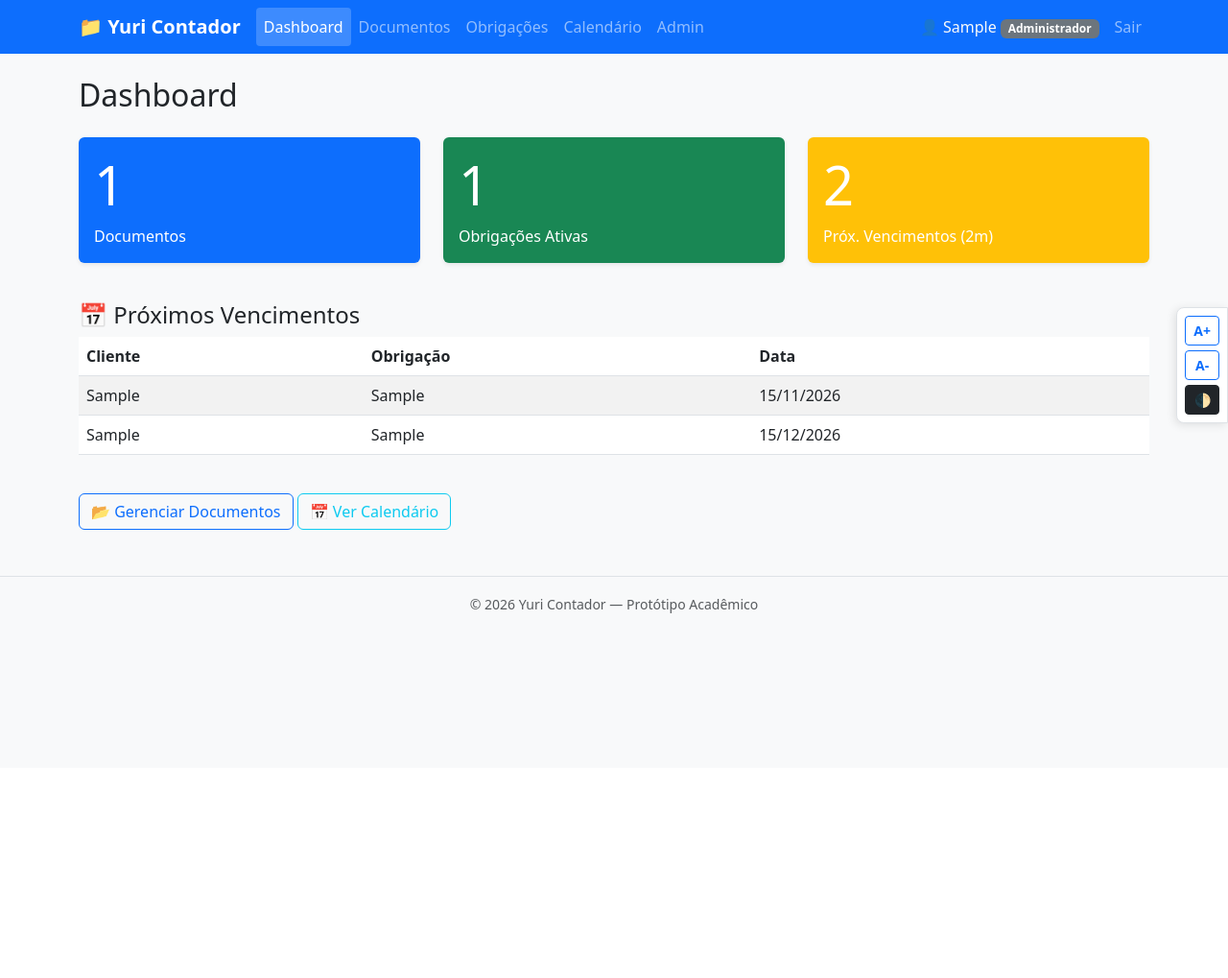
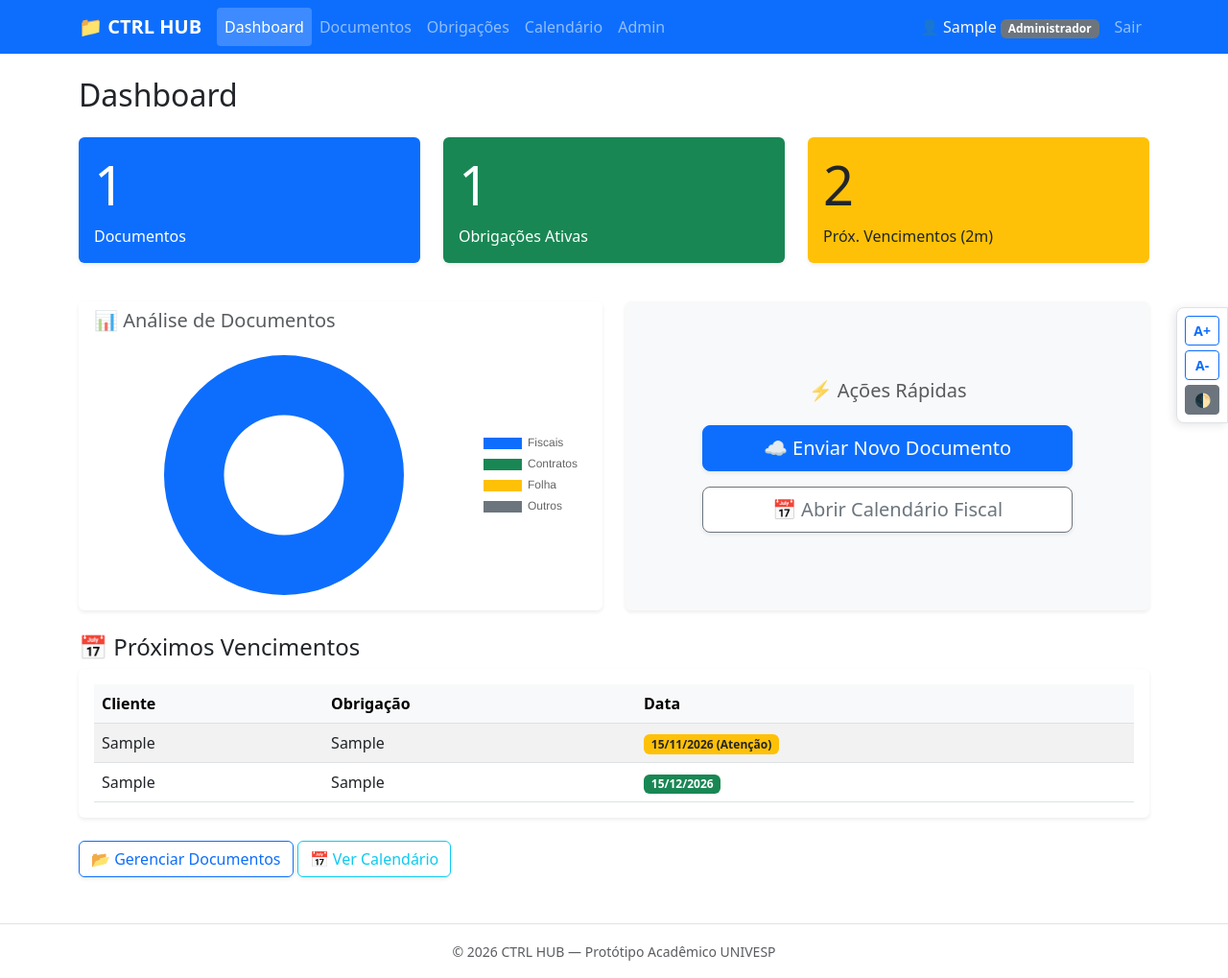
Before and after one commit to ArthurGutemberg-Univesp/ctrlhubgestao, a Django app: page / in a window 1280 px wide. Shown: the whole page at 96% size. Before the commit the page ends 639 px from the top, so only its background shows below. Run offline with Django 4.2, Linux system fonts and the light colour scheme; a user stored in the database is signed in; tables that the repository leaves empty hold one stand-in row (values such as "Sample post").

Commit message:
Dashboard e Vencimentos

```diff
--- a/core/management/commands/criar_demo.py
+++ b/core/management/commands/criar_demo.py
@@ -50,7 +50,7 @@ class Command(BaseCommand):
         admin, created = CustomUser.objects.get_or_create(
             username='admin',
             defaults={
-                'email': 'admin@yuricontador.com',
+                'email': 'admin@ctrlhub.com',
                 'cargo': 'ADMIN',
                 'is_staff': True,
                 'is_superuser': True,
@@ -66,7 +66,7 @@ class Command(BaseCommand):
             defaults={
                 'first_name': 'João',
                 'last_name': 'Contador',
-                'email': 'joao@yuricontador.com',
+                'email': 'joao@ctrlhub.com',
                 'cargo': 'CONTADOR',
                 'is_staff': True,
             }
--- a/core/views.py
+++ b/core/views.py
@@ -1,38 +1,52 @@
 from django.shortcuts import render
 from django.contrib.auth.decorators import login_required
-from datetime import date
+from documentos.models import Documento
 from fiscal.models import ObrigacaoFiscal
 from fiscal.utils import calcular_proximas_datas
-from documentos.models import Documento
+from datetime import date
 
 @login_required
 def home(request):
     user = request.user
-    ctx = {}
+    hoje = date.today()
 
-    # Totais conforme cargo
+    # 1. Filtro base por perfil
     if user.cargo in ['ADMIN', 'CONTADOR']:
-        ctx['total_documentos'] = Documento.objects.count()
-        ctx['total_obrigacoes'] = ObrigacaoFiscal.objects.filter(ativo=True).count()
-        obrigacoes_ativas = ObrigacaoFiscal.objects.filter(ativo=True)
+        docs = Documento.objects.all()
+        obrigacoes = ObrigacaoFiscal.objects.filter(ativo=True)
     else:
-        ctx['total_documentos'] = Documento.objects.filter(cliente=user.empresa).count()
-        ctx['total_obrigacoes'] = ObrigacaoFiscal.objects.filter(cliente=user.empresa, ativo=True).count()
-        obrigacoes_ativas = ObrigacaoFiscal.objects.filter(cliente=user.empresa, ativo=True)
+        docs = Documento.objects.filter(cliente=user.empresa)
+        obrigacoes = ObrigacaoFiscal.objects.filter(cliente=user.empresa, ativo=True)
 
-    # Próximos vencimentos (limitado a 5)
-    proximos = []
-    hoje = date.today()
-    for ob in obrigacoes_ativas:
+    # 2. Dados do Gráfico de Documentos
+    qtd_fiscais = docs.filter(categoria='FISCAL').count()
+    qtd_contratos = docs.filter(categoria='CONTRATO').count()
+    qtd_folhas = docs.filter(categoria='FOLHA').count()
+    qtd_outros = docs.filter(categoria='OUTROS').count()
+
+    # 3. Lógica dos próximos vencimentos
+    proximos_vencimentos = []
+    for ob in obrigacoes:
         datas = calcular_proximas_datas(ob.data_vencimento_base, ob.periodicidade, meses_adiante=2)
         for d in datas:
-            if d >= hoje:
-                proximos.append({
+            diff = (d - hoje).days
+            if diff >= 0:
+                proximos_vencimentos.append({
                     'cliente': ob.cliente.razao_social,
                     'tipo': ob.tipo,
                     'data': d,
+                    'dias_para_vencer': diff # <-- Isso alimenta os badges coloridos do HTML
                 })
-    proximos.sort(key=lambda x: x['data'])
-    ctx['proximos_vencimentos'] = proximos[:5]
 
-    return render(request, 'home.html', ctx)
+    # Ordena os vencimentos da data mais próxima para a mais distante
+    proximos_vencimentos = sorted(proximos_vencimentos, key=lambda x: x['data'])
+
+    contexto = {
+        'total_documentos': docs.count(),
+        'total_obrigacoes': obrigacoes.count(),
+        'proximos_vencimentos': proximos_vencimentos,
+        'grafico_labels': ['Fiscais', 'Contratos', 'Folha', 'Outros'],
+        'grafico_dados': [qtd_fiscais, qtd_contratos, qtd_folhas, qtd_outros],
+    }
+
+    return render(request, 'home.html', contexto)
--- a/fiscal/management/commands/gerar_lembretes.py
+++ b/fiscal/management/commands/gerar_lembretes.py
@@ -38,7 +38,7 @@ class Command(BaseCommand):
                                 message=f'Prezado(a) {contador.first_name},\n\n'
                                         f'O vencimento {obrigacao.tipo} da empresa {obrigacao.cliente.razao_social} '
                                         f'ocorrerá em {data_venc.strftime("%d/%m/%Y")}.',
-                                from_email='sistema@yuricontador.com.br',
+                                from_email='sistema@ctrlhub.com.br',
                                 recipient_list=[contador.email],
                             )
                             self.stdout.write(self.style.SUCCESS(
--- a/templates/base.html
+++ b/templates/base.html
@@ -3,12 +3,10 @@
 <head>
     <meta charset="UTF-8">
     <meta name="viewport" content="width=device-width, initial-scale=1.0">
-    <title>{% block title %}Yuri Contador — Gestão Documental{% endblock %}</title>
+    <title>{% block title %}CTRL HUB — Gestão Documental{% endblock %}</title>
     <link href="https://cdn.jsdelivr.net/npm/bootstrap@5.3.0/dist/css/bootstrap.min.css" rel="stylesheet">
     <style>
-        body {
-            background-color: #f8f9fa;
-        }
+        /* A cor de fundo fixa do body foi removida para o modo escuro funcionar */
         .navbar-brand {
             font-weight: bold;
         }
@@ -26,12 +24,12 @@
     </style>
     {% block extra_css %}{% endblock %}
 </head>
-<body>
+<body class="bg-body text-body">
     <!-- Barra de navegação -->
     <nav class="navbar navbar-expand-lg navbar-dark bg-primary">
         <div class="container">
             <a class="navbar-brand" href="{% url 'home' %}">
-                📁 Yuri Contador
+                📁 CTRL HUB
             </a>
             <button class="navbar-toggler" type="button" data-bs-toggle="collapse" data-bs-target="#navbarNav">
                 <span class="navbar-toggler-icon"></span>
@@ -89,34 +87,32 @@
     </div>
 
     <!-- Rodapé -->
-    <footer class="mt-5 py-3 bg-light text-center text-muted">
-        <small>© 2026 Yuri Contador — Protótipo Acadêmico</small>
+    <footer class="mt-5 py-3 text-center text-muted">
+        <small>© 2026 CTRL HUB — Protótipo Acadêmico UNIVESP</small>
     </footer>
 
     <script src="https://cdn.jsdelivr.net/npm/bootstrap@5.3.0/dist/js/bootstrap.bundle.min.js"></script>
     {% block extra_js %}{% endblock %}
 
     <!-- Widget de Acessibilidade Flutuante -->
-    <div style="position: fixed; top: 40%; right: 0; background: #ffffff; border: 1px solid #dee2e6; padding: 8px; border-radius: 8px 0 0 8px; z-index: 9999; display: flex; flex-direction: column; gap: 5px; box-shadow: -2px 2px 10px rgba(0,0,0,0.1);">
+    <div style="position: fixed; top: 40%; right: 0; background: var(--bs-body-bg); border: 1px solid var(--bs-border-color); padding: 8px; border-radius: 8px 0 0 8px; z-index: 9999; display: flex; flex-direction: column; gap: 5px; box-shadow: -2px 2px 10px rgba(0,0,0,0.1);">
         <button onclick="mudarFonte(1)" class="btn btn-sm btn-outline-primary" aria-label="Aumentar tamanho da fonte" title="Aumentar Fonte"><b>A+</b></button>
         <button onclick="mudarFonte(-1)" class="btn btn-sm btn-outline-primary" aria-label="Diminuir tamanho da fonte" title="Diminuir Fonte"><b>A-</b></button>
-        <button onclick="toggleContraste()" class="btn btn-sm btn-dark" aria-label="Alternar alto contraste" title="Alto Contraste">🌓</button>
+        <button onclick="toggleContraste()" class="btn btn-sm btn-secondary" aria-label="Alternar alto contraste" title="Alto Contraste">🌓</button>
     </div>
 
     <!-- Script de Controle da Acessibilidade -->
     <script>
-        let tamanhoAtual = 16; // Tamanho padrão em pixels
+        let tamanhoAtual = 16;
 
         function mudarFonte(passo) {
             tamanhoAtual += passo * 2;
-            // Limita o crescimento para não quebrar o layout (entre 12px e 24px)
             if(tamanhoAtual > 24) tamanhoAtual = 24;
             if(tamanhoAtual < 12) tamanhoAtual = 12;
             document.body.style.fontSize = tamanhoAtual + "px";
         }
 
         function toggleContraste() {
-            // Usa o recurso nativo de Dark Mode do Bootstrap 5
             let htmlElement = document.documentElement;
             let temaAtual = htmlElement.getAttribute("data-bs-theme");
 
--- a/templates/home.html
+++ b/templates/home.html
@@ -6,7 +6,7 @@
 <!-- Linha de cards -->
 <div class="row">
     <div class="col-md-6 col-lg-4 mb-3">
-        <div class="card text-white bg-primary">
+        <div class="card text-white bg-primary shadow-sm border-0">
             <div class="card-body">
                 <h5 class="card-title display-4">{{ total_documentos }}</h5>
                 <p class="card-text">Documentos</p>
@@ -14,7 +14,7 @@
         </div>
     </div>
     <div class="col-md-6 col-lg-4 mb-3">
-        <div class="card text-white bg-success">
+        <div class="card text-white bg-success shadow-sm border-0">
             <div class="card-body">
                 <h5 class="card-title display-4">{{ total_obrigacoes }}</h5>
                 <p class="card-text">Obrigações Ativas</p>
@@ -22,10 +22,41 @@
         </div>
     </div>
     <div class="col-md-6 col-lg-4 mb-3">
-        <div class="card text-white bg-warning">
+        <div class="card text-white bg-warning shadow-sm border-0">
             <div class="card-body">
-                <h5 class="card-title display-4">{{ proximos_vencimentos|length }}</h5>
-                <p class="card-text">Próx. Vencimentos (2m)</p>
+                <h5 class="card-title display-4 text-dark">{{ proximos_vencimentos|length }}</h5>
+                <p class="card-text text-dark">Próx. Vencimentos (2m)</p>
+            </div>
+        </div>
+    </div>
+</div>
+
+<div class="row mt-4 mb-4">
+    <!-- Gráfico Analítico -->
+    <div class="col-md-6">
+        <div class="card h-100 shadow-sm border-0">
+            <div class="card-header bg-white border-0">
+                <h5 class="mb-0 text-muted">📊 Análise de Documentos</h5>
+            </div>
+            <div class="card-body d-flex justify-content-center">
+                <canvas id="graficoDocumentos" style="max-height: 250px;"></canvas>
+            </div>
+        </div>
+    </div>
+
+    <!-- Painel de Ações Rápidas -->
+    <div class="col-md-6 mt-3 mt-md-0">
+        <div class="card h-100 shadow-sm border-0 bg-light">
+            <div class="card-body d-flex flex-column justify-content-center align-items-center">
+                <h5 class="text-muted mb-4">⚡ Ações Rápidas</h5>
+                <div class="d-grid gap-3 w-75">
+                    <a href="{% url 'upload_documento' %}" class="btn btn-primary btn-lg shadow-sm">
+                        ☁️ Enviar Novo Documento
+                    </a>
+                    <a href="{% url 'pagina_calendario' %}" class="btn btn-outline-secondary btn-lg bg-white shadow-sm">
+                        📅 Abrir Calendário Fiscal
+                    </a>
+                </div>
             </div>
         </div>
     </div>
@@ -34,9 +65,9 @@
 <!-- Tabela de próximos vencimentos -->
 <h4 class="mt-4">📅 Próximos Vencimentos</h4>
 {% if proximos_vencimentos %}
-<div class="table-responsive">
-    <table class="table table-striped align-middle">
-        <thead>
+<div class="table-responsive bg-white rounded shadow-sm p-3 mb-4">
+    <table class="table table-striped align-middle mb-0">
+        <thead class="table-light">
             <tr>
                 <th>Cliente</th>
                 <th>Obrigação</th>
@@ -48,18 +79,69 @@
             <tr>
                 <td>{{ v.cliente }}</td>
                 <td>{{ v.tipo }}</td>
-                <td>{{ v.data|date:"d/m/Y" }}</td>
+                <td>
+                    <!-- Lógica de badges coloridos para os vencimentos -->
+                    {% if v.dias_para_vencer <= 3 %}
+                        <span class="badge bg-danger">{{ v.data|date:"d/m/Y" }} (Urgente)</span>
+                    {% elif v.dias_para_vencer <= 7 %}
+                        <span class="badge bg-warning text-dark">{{ v.data|date:"d/m/Y" }} (Atenção)</span>
+                    {% else %}
+                        <span class="badge bg-success">{{ v.data|date:"d/m/Y" }}</span>
+                    {% endif %}
+                </td>
             </tr>
             {% endfor %}
         </tbody>
     </table>
 </div>
 {% else %}
-<p class="text-muted">Nenhum vencimento nos próximos meses.</p>
+<p class="text-muted bg-white p-3 rounded shadow-sm">Nenhum vencimento nos próximos meses.</p>
 {% endif %}
 
-<div class="mt-4">
-    <a href="{% url 'lista_documentos' %}" class="btn btn-outline-primary">📂 Gerenciar Documentos</a>
-    <a href="{% url 'pagina_calendario' %}" class="btn btn-outline-info">📅 Ver Calendário</a>
+<div class="mt-4 mb-5">
+    <a href="{% url 'lista_documentos' %}" class="btn btn-outline-primary shadow-sm">📂 Gerenciar Documentos</a>
+    <a href="{% url 'pagina_calendario' %}" class="btn btn-outline-info shadow-sm">📅 Ver Calendário</a>
 </div>
+
+<!-- Importa o Chart.js no final do arquivo -->
+<script src="https://cdn.jsdelivr.net/npm/chart.js"></script>
+<script>
+    document.addEventListener("DOMContentLoaded", function() {
+        // Se as variáveis gráfico não existirem, passa array vazio para não quebrar o JS
+        const labels = {{ grafico_labels|safe|default:"[]" }};
+        const dados = {{ grafico_dados|safe|default:"[]" }};
+
+        // Só renderiza o gráfico se houver dados
+        if (labels.length > 0) {
+            const ctx = document.getElementById('graficoDocumentos').getContext('2d');
+            const graficoDoc = new Chart(ctx, {
+                type: 'doughnut',
+                data: {
+                    labels: labels,
+                    datasets: [{
+                        data: dados,
+                        backgroundColor: [
+                            '#0d6efd', // Azul (Fiscais)
+                            '#198754', // Verde (Contratos)
+                            '#ffc107', // Amarelo (Folha)
+                            '#6c757d'  // Cinza (Outros)
+                        ],
+                        borderWidth: 0
+                    }]
+                },
+                options: {
+                    responsive: true,
+                    maintainAspectRatio: false,
+                    plugins: {
+                        legend: { position: 'right' }
+                    }
+                }
+            });
+        } else {
+            // Mensagem de fallback caso o usuário não tenha documentos
+            document.getElementById('graficoDocumentos').parentElement.innerHTML =
+                '<p class="text-muted my-auto">Sem dados para análise.</p>';
+        }
+    });
+</script>
 {% endblock %}
```
Also changed, not shown: README.md.
